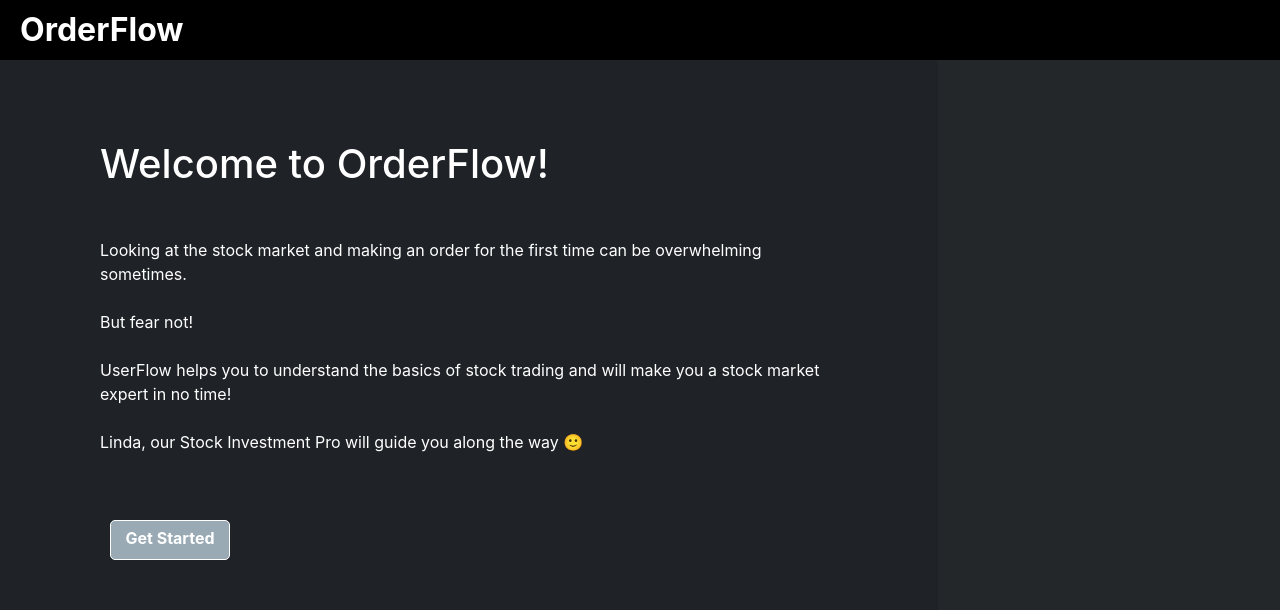
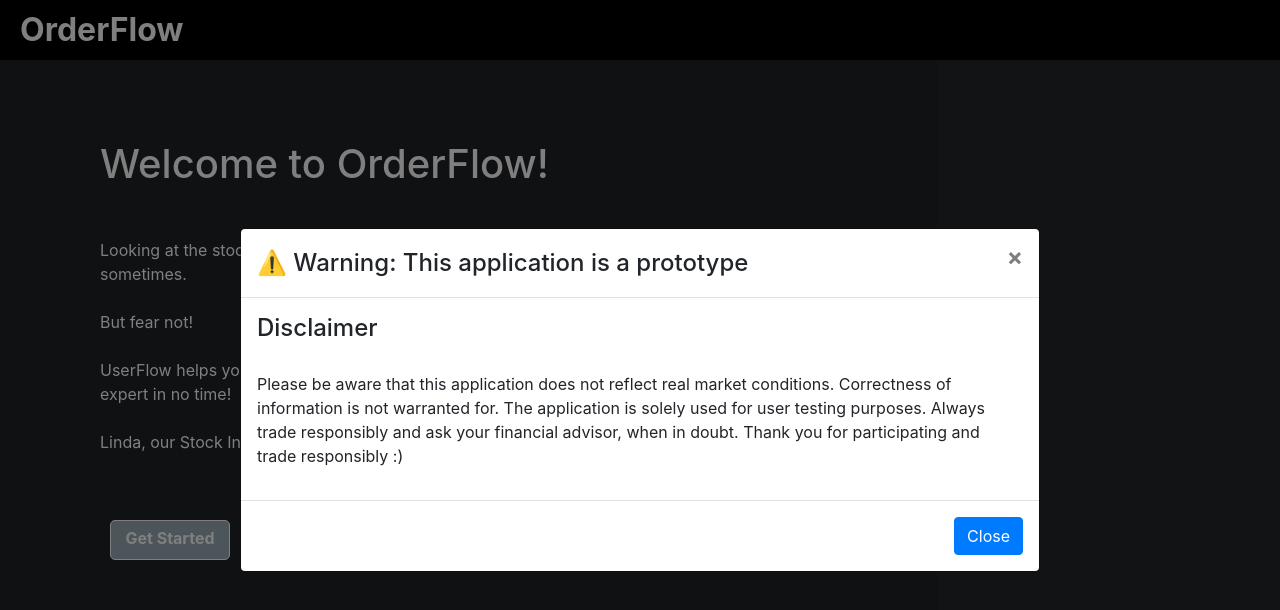
Before and after one commit to CBS-EBUSS-Group/order-flow, a React (Create React App) app: page /welcome in a window 1280 px wide. Shown: the top 610 px of the page. Built offline with nearby package versions, Linux system fonts and the light colour scheme.

Commit message:
disclaimer

```diff
--- /dev/null
+++ b/src/components/welcome/DisclaimerModal.js
@@ -0,0 +1,34 @@
+import React from "react";
+import { Modal, Button } from "react-bootstrap";
+
+const DisclaimerModal = (props) => {
+  return (
+    <Modal
+      {...props}
+      size="lg"
+      aria-labelledby="contained-modal-title-vcenter"
+      centered
+    >
+      <Modal.Header closeButton>
+        <Modal.Title id="contained-modal-title-vcenter">
+          ⚠️ Warning: This application is a prototype
+        </Modal.Title>
+      </Modal.Header>
+      <Modal.Body>
+        <h4 style={{ marginBottom: "30px" }}>Disclaimer</h4>
+        <p>
+          Please be aware that this application does not reflect real market
+          conditions. Correctness of information is not warranted for. The
+          application is solely used for user testing purposes. Always trade
+          responsibly and ask your financial advisor, when in doubt. Thank you
+          for participating and trade responsibly :)
+        </p>
+      </Modal.Body>
+      <Modal.Footer>
+        <Button onClick={props.onHide}>Close</Button>
+      </Modal.Footer>
+    </Modal>
+  );
+};
+
+export default DisclaimerModal;
--- a/src/components/welcome/Welcome.js
+++ b/src/components/welcome/Welcome.js
@@ -1,8 +1,11 @@
-import React from "react";
+import React, { useState, Fragment } from "react";
+import { Button } from "react-bootstrap";
 import { Link } from "react-router-dom";
+import DisclaimerModal from "./DisclaimerModal";
 import styles from "./Welcome.module.css";
 
 const Home = () => {
+  const [modalShow, setModalShow] = useState(true);
   return (
     <div className={`page ${styles.home}`}>
       <h1>Welcome to OrderFlow!</h1>
@@ -27,6 +30,14 @@ const Home = () => {
       >
         Get Started
       </Link>
+      {modalShow && (
+        <Fragment>
+          <DisclaimerModal
+            show={modalShow}
+            onHide={() => setModalShow(false)}
+          />
+        </Fragment>
+      )}
     </div>
   );
 };
```
